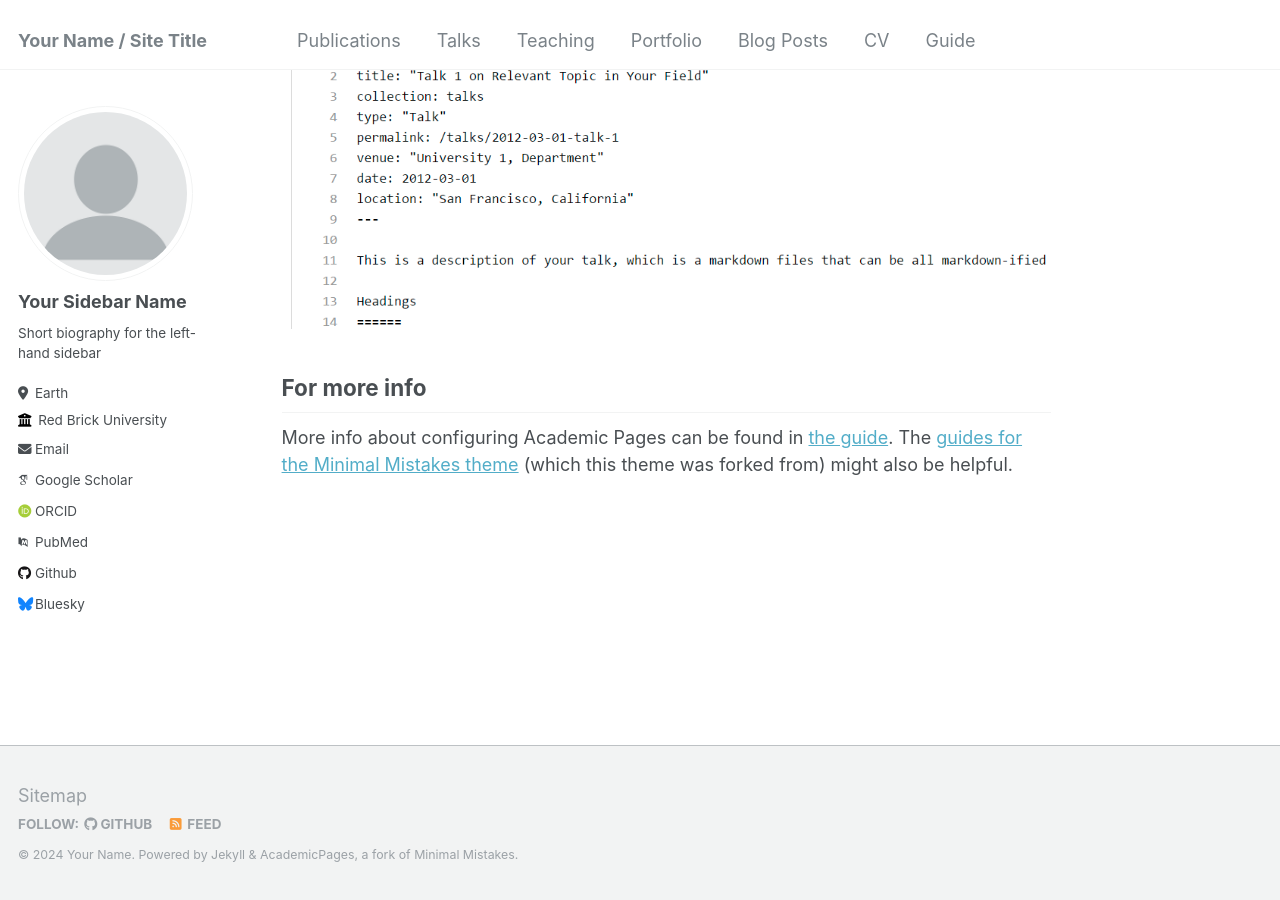
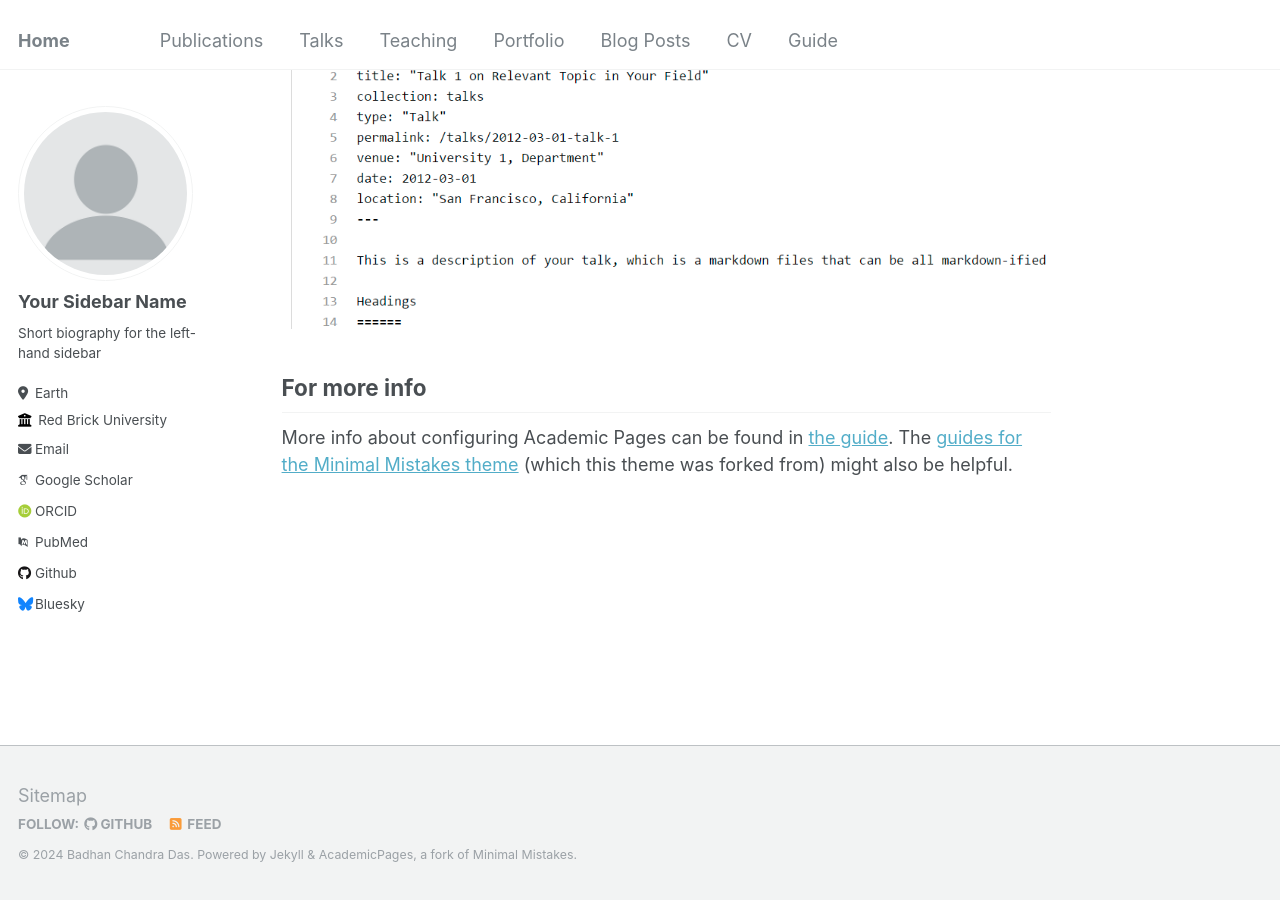
Before and after one commit to badhan-dass/badhan-das.github.io, a Jekyll site: the page built from _pages/about.md, in a window 1280 px wide and 900 px high, scrolled down 2660 px. Built offline with Jekyll 4.4.1, drawn with Linux system fonts in a browser that asks for light colours; some web fonts are replaced.

Commit message:
Update _config.yml

```diff
--- a/_config.yml
+++ b/_config.yml
@@ -8,9 +8,9 @@
 
 # Basic Site Settings
 locale                   : "en-US"
-title                    : "Your Name / Site Title"
+title                    : "Home"
 title_separator          : "-"
-name                     : &name "Your Name"
+name                     : &name "Badhan Chandra Das"
 description              : &description "personal description"
 url                      : https://academicpages.github.io # the base hostname & protocol for your site e.g. "https://mmistakes.github.io"
 baseurl                  : "" # the subpath of your site, e.g. "/blog"
```
